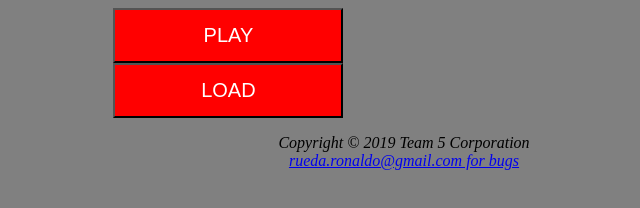
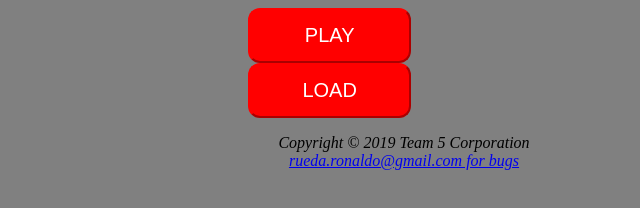
Before and after one commit to ronaldorueda/SpaceHearts, a plain HTML site: page index.html in a window 1280 px wide. Shown: the whole page, without its empty margins (236-876 px from the left). Drawn offline with Linux system fonts and the light colour scheme.

Commit message:
Update formatting.css

```diff
--- a/formatting.css
+++ b/formatting.css
@@ -17,6 +17,8 @@ body{
     font-size: 20px;
     cursor: pointer;
     text-align: center;
+    border-radius: 12px;
+    border-color: red;
 }
 
 main{
@@ -34,7 +36,7 @@ h2{
 
 p{
     text-align: center;
-    font-size: 2em;
+    font-size: 1.75em;
     font-family: serif, "Times New Roman", Times;
 }
 
@@ -47,6 +49,7 @@ nav{
 
 nav ul{
     list-style-type: none;
+    padding-left: 175px;
 }
 
 #wrapper{
```
